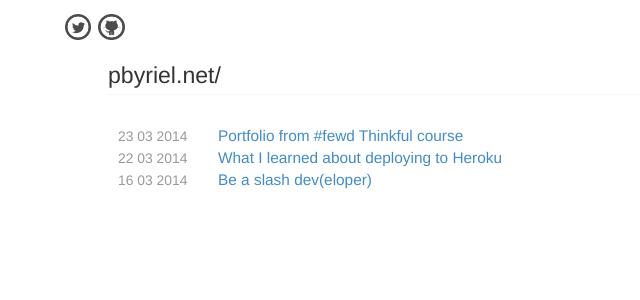
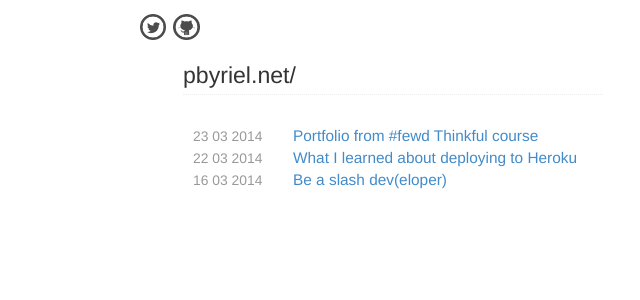
Before and after one commit to pbyriel/web, a PHP site: page / in a window 1280 px wide. Shown: the top 300 px of the page, without its empty margins (247-887 px from the left). Run offline with PHP 8.4, Linux system fonts and the light colour scheme; some libraries are stand-ins or nearby versions.

Commit message:
changed max-width

```diff
--- a/css/main.css
+++ b/css/main.css
@@ -1,5 +1,5 @@
 .container {
-  max-width: 600px;
+  max-width: 450px;
   font-size: 1.1em; }
 
 .social {
--- a/css/posts.css
+++ b/css/posts.css
@@ -1,3 +1,7 @@
+.container {
+  max-width: 600px;
+  font-size: 1.1em; }
+
 .home .nav {
   display: inherit; }
 
```
